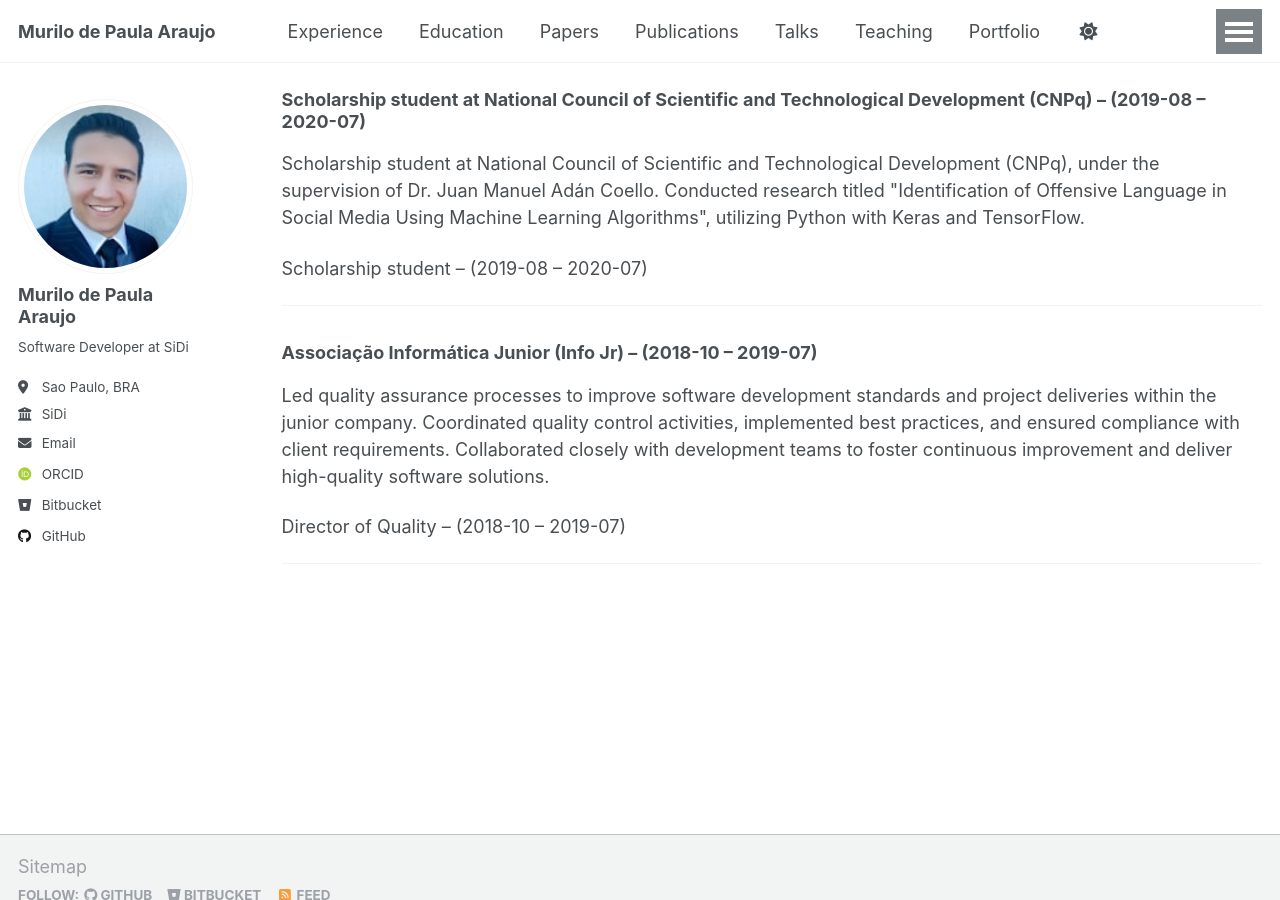
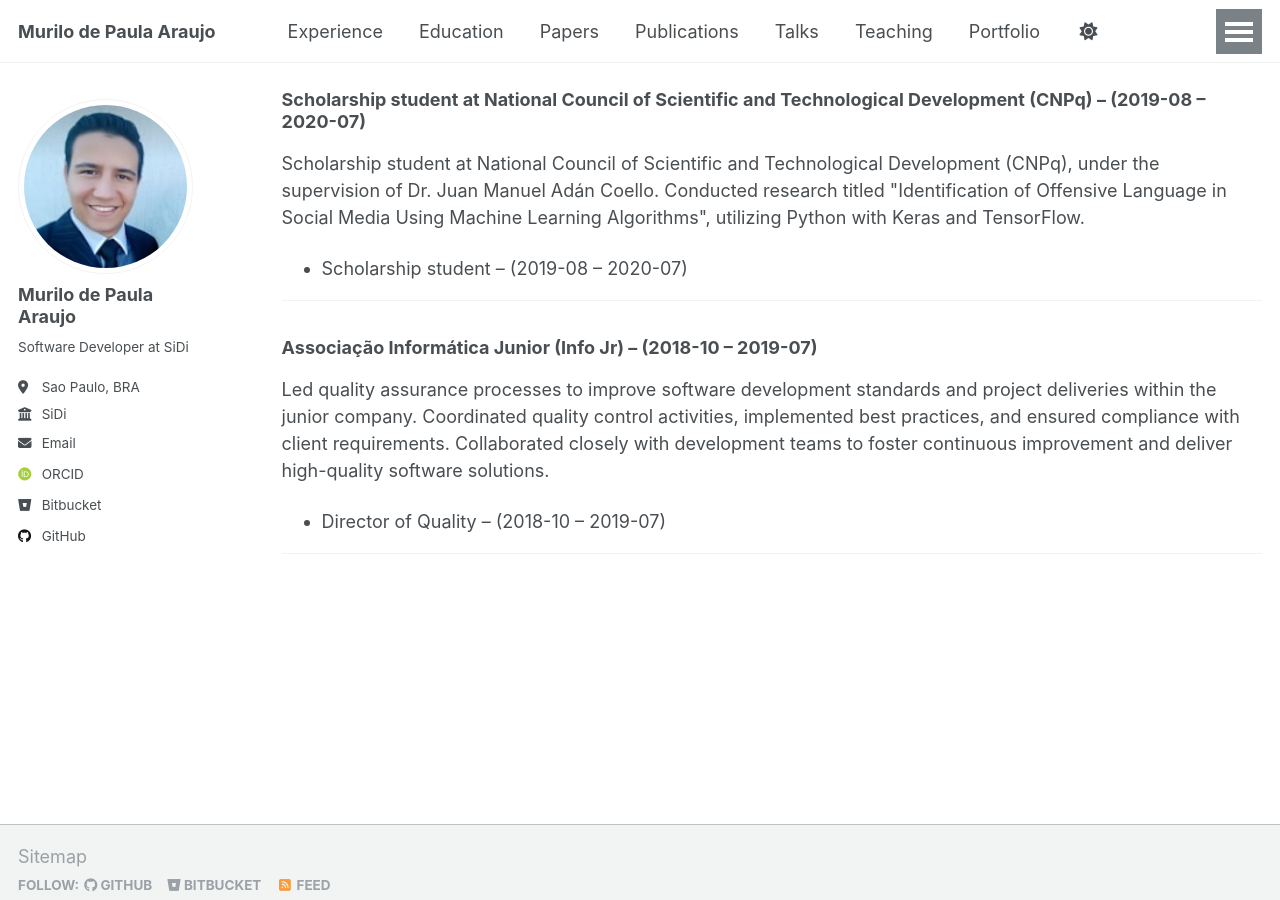
Before and after one commit to murilodepa/murilodepa.github.io, a Jekyll site: the page built from _pages/experience.md, in a window 1280 px wide and 900 px high, scrolled down 814 px. Built offline with Jekyll 4.4.1, drawn with Linux system fonts in a browser that asks for light colours; some web fonts are replaced; a script that is not in the unit is left out.

Commit message:
Update experience.md

```diff
--- a/_pages/experience.md
+++ b/_pages/experience.md
@@ -30,15 +30,17 @@ author_profile: true
       {% endfor %}
       </ul>
     {% else %}
-      <p>
-        {{ experience.positions[0].title }}
-        {% if experience.positions[0].start_date == nil and experience.positions[0].end_date == nil %}
-          <!-- Não mostrar datas para posição sem datas -->
-        {% else %}
-          – ({{ experience.start_date | date: "%b %Y" }} –
-          {% if experience.end_date == "present" %}Present{% else %}{{ experience.end_date | date: "%b %Y" }}{% endif %})
-        {% endif %}
-      </p>
+      <ul>
+        <li>
+          {{ experience.positions[0].title }}
+          {% if experience.positions[0].start_date == nil and experience.positions[0].end_date == nil %}
+            <!-- Não mostrar datas para posição sem datas -->
+          {% else %}
+            – ({{ experience.start_date | date: "%b %Y" }} –
+            {% if experience.end_date == "present" %}Present{% else %}{{ experience.end_date | date: "%b %Y" }}{% endif %})
+          {% endif %}
+        </li>
+      </ul>
     {% endif %}
   </section>
 
```
